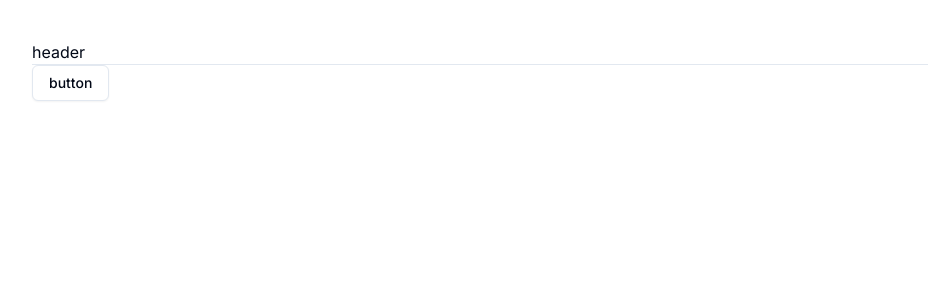
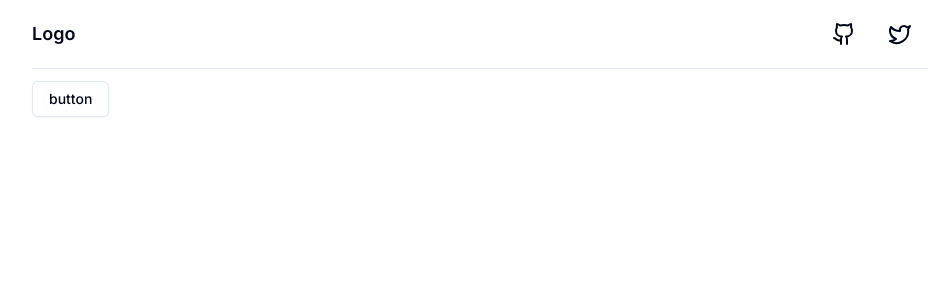
Before and after one commit to piotrszubert/nextjs-dev-portfolio, a Next.js app: page / in a window 1280 px wide. Shown: the top 300 px of the page, without its empty margins (160-1102 px from the left). Built offline with nearby package versions, Linux system fonts and the light colour scheme.

Commit message:
added lucide icons, updated header

```diff
--- a/components/header.tsx
+++ b/components/header.tsx
@@ -1,10 +1,22 @@
-import Link from "next/link"
-
+import { Github, Twitter } from 'lucide-react';
+import { Button } from '@/components/ui/button'
 
 export default function Header() {
   return (
-    <header className="sticky top-0 z-40 w-full border-b bg-background">
-      header
+    <header className="w-full border-b bg-background mb-3 py-4">
+      <div className="flex justify-between items-center">
+        <span className="font-semibold text-lg">
+          Logo
+        </span>
+        <div className="flex">
+          <Button variant="ghost">
+            <Github />
+          </Button>
+          <Button variant="ghost">
+            <Twitter />
+          </Button>
+        </div>
+      </div>
     </header>
   )
 }
--- a/package.json
+++ b/package.json
@@ -19,6 +19,7 @@
     "clsx": "^1.2.1",
     "eslint": "8.44.0",
     "eslint-config-next": "13.4.8",
+    "lucide-react": "^0.258.0",
     "next": "13.4.8",
     "postcss": "8.4.24",
     "react": "18.2.0",
--- a/pages/index.tsx
+++ b/pages/index.tsx
@@ -8,7 +8,7 @@ const inter = Inter({ subsets: ['latin'] })
 export default function Home() {
   return (
     <main
-      className={`${inter.className} max-w-4xl py-10 mx-auto`}
+      className={`${inter.className} max-w-4xl mx-auto`}
     >
     <Header/>
     <Button variant={'outline'}>
```
Also changed, not shown: 1 other file (tests, documents, lock files or other folders).
